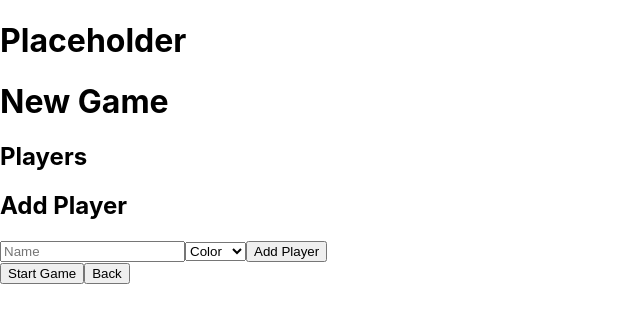
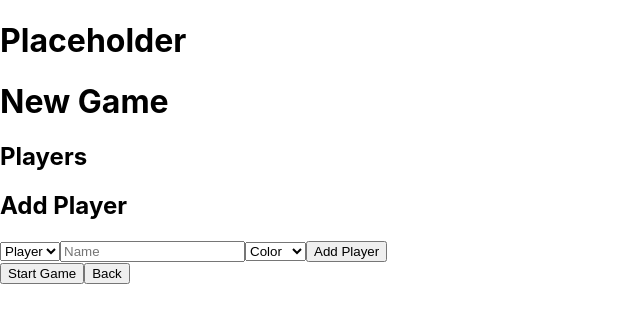
Before and after one commit to mpuchyr/carcassonne_score_app, a React (Create React App) app: page /newgame in a window 1280 px wide. Shown: the top 322 px of the page, without its empty margins (0-640 px from the left). Built offline with nearby package versions, Linux system fonts and the light colour scheme.

Commit message:
Save player to localStorage upon adding them to the game in components/Newgame.js

```diff
--- a/src/components/NewGame.js
+++ b/src/components/NewGame.js
@@ -7,18 +7,35 @@ import { startNewGame } from '../actions/actions';
 const NewGame = (props) => {
     const { dispatch } = useContext(GameContext)
 
-    const blankPlayerTemplate = {id: uuid(), name: '', score: 0}
+    const savedPlayers = JSON.parse(localStorage.getItem('players')) || []
+
+
+    const blankPlayerTemplate = {id: '', name: '', score: 0}
     const colors = ['black', 'blue', 'green', 'pink', 'red', 'yellow']
 
     const [currentGame, setCurrentGame] = useState({id: uuid(), players: [], history: [], gameDate: moment()})
     const [playerToAdd, setPlayerToAdd] = useState(blankPlayerTemplate)
     const [colorOptions, setColorOptions] = useState(colors)
+    const [playerOptions, setPlayerOptions] = useState(savedPlayers)
 
     const onNameChange = (e) => {
         setPlayerToAdd({
             ...playerToAdd,
+            id: uuid(),
             name: e.target.value
         })
+    }
+
+    const onPlayerChange = (e) => {
+        if (!!e.target.value) {
+            const playerInfo = JSON.parse(e.target.value)
+            console.log(playerInfo)
+            setPlayerToAdd({
+                ...playerToAdd,
+                id: playerInfo.id,
+                name: playerInfo.name
+            })
+        }
     }
 
     const onColorChange = (e) => {
@@ -35,6 +52,11 @@ const NewGame = (props) => {
                 ...currentGame,
                 players: [...currentGame.players, playerToAdd]
             })
+            const playerToSave = { id: playerToAdd.id, name: playerToAdd.name}
+            if ( !playerOptions.includes(playerToSave)){
+                const playersToSave = JSON.stringify([ ...savedPlayers, playerToSave])
+                localStorage.setItem('players', playersToSave)
+            }
             setColorOptions(colorOptions.filter(color => color !== playerToAdd.color))
             setPlayerToAdd(blankPlayerTemplate)
         } else {
@@ -45,6 +67,17 @@ const NewGame = (props) => {
     const colorSelection = () => {
         return (
             colorOptions.map(color => <option key={color} value={color}>{color.charAt(0).toUpperCase() + color.slice(1)}</option>)
+        )
+    }
+
+    const playerSelection = () => {
+        return (
+            playerOptions.map(playerOption => {
+                console.log(playerOption)
+                return (
+                    <option key={playerOption.id} value={JSON.stringify(playerOption)}>{playerOption.name}</option>
+                )
+            })
         )
     }
 
@@ -85,6 +118,10 @@ const NewGame = (props) => {
                 <>
                 <h2>Add Player</h2>
                 <form onSubmit={onAddPlayer}>
+                    <select onChange={onPlayerChange}>
+                        <option value=''>Player</option>
+                        {playerSelection()}
+                    </select>
                     <input onChange={onNameChange} type="text" name="player_name" placeholder="Name" value={playerToAdd.name} />
                     <select onChange={onColorChange}>
                         <option value="" required>Color</option>
```
Also changed, not shown: 1 other file (tests, documents, lock files or other folders).
